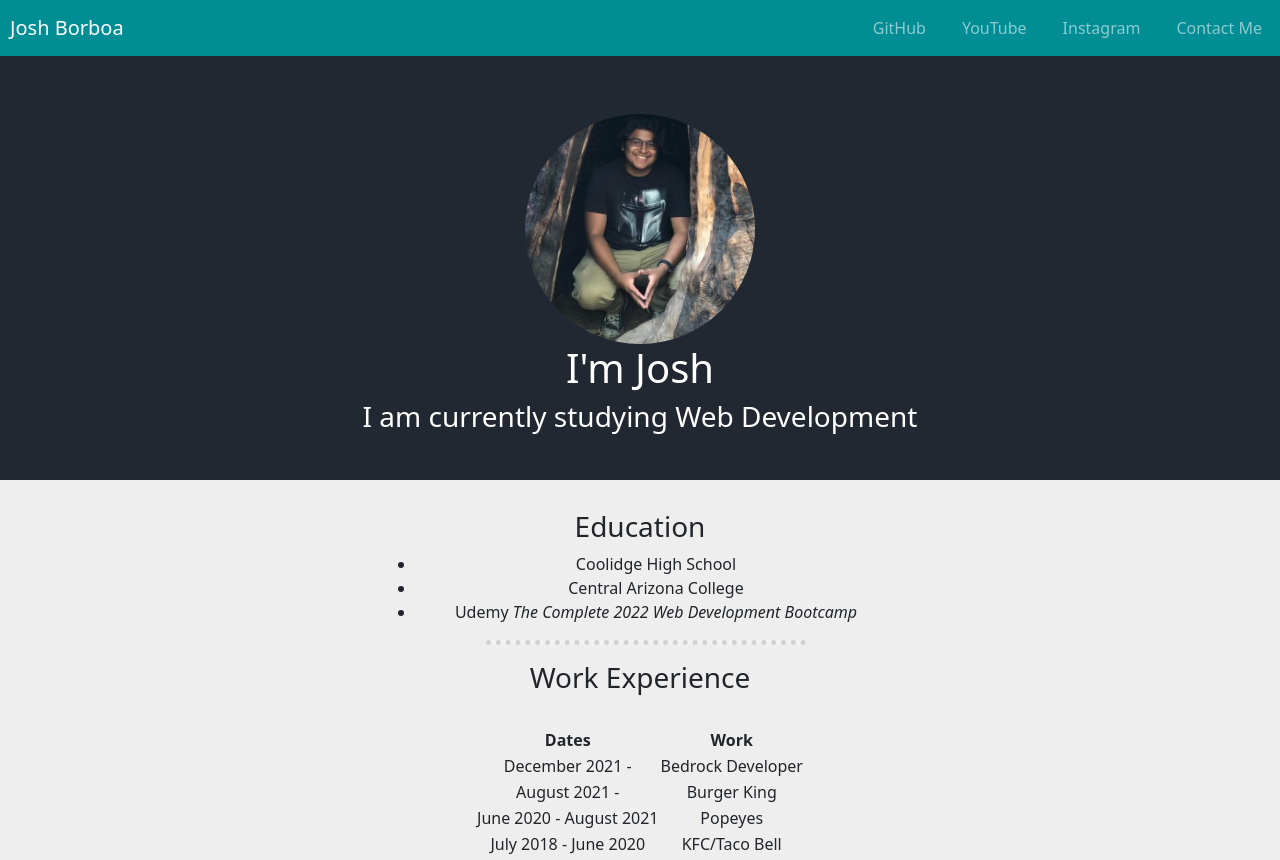
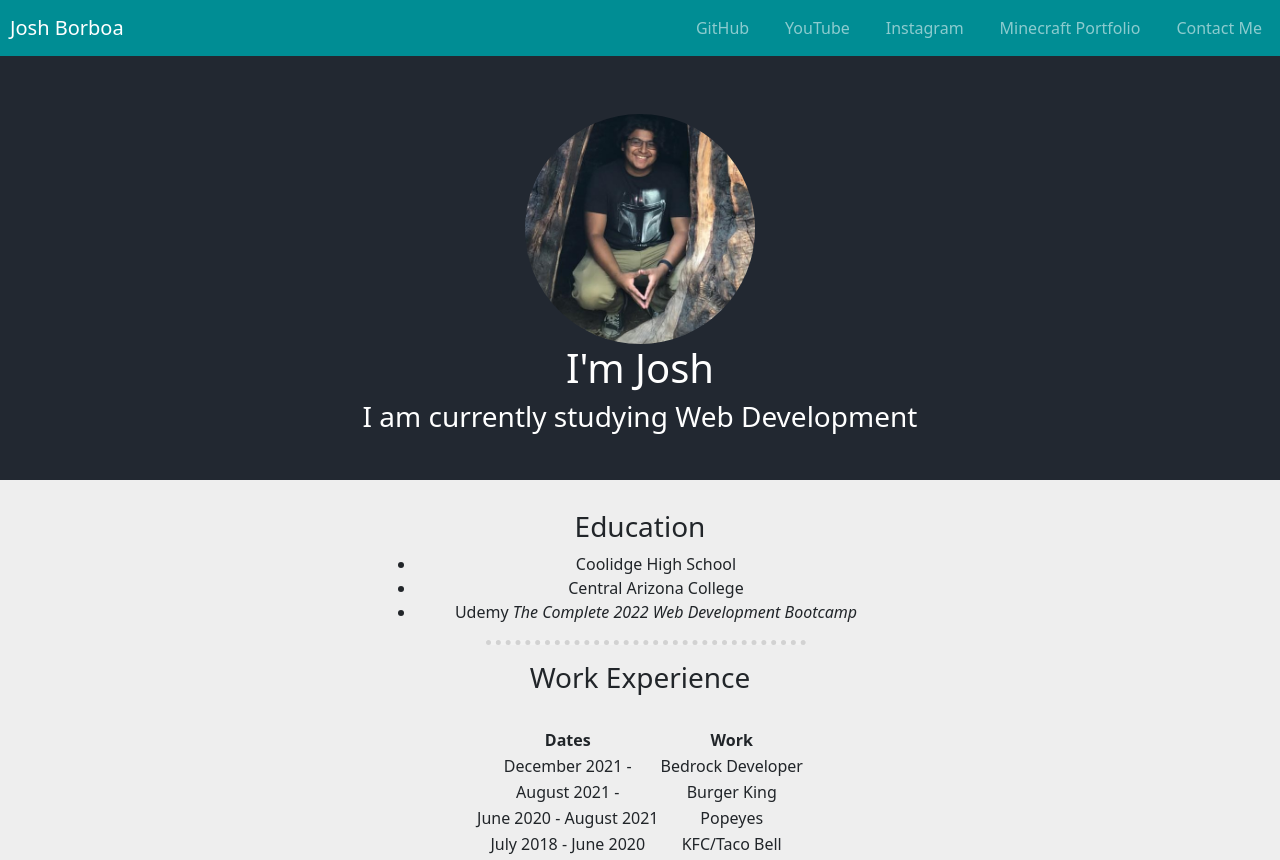
Before and after one commit to Josh-Borboa/My-Website, a plain HTML site: page index.html in a window 1280 px wide. Shown: the top 860 px of the page. Drawn offline with nearby package versions, Linux system fonts and the light colour scheme.

Commit message:
Update index.html
Added Minecraft Portfolio to nav bar

```diff
--- a/index.html
+++ b/index.html
@@ -31,6 +31,7 @@
         <span class="navbar-toggler-icon"></span>
       </button>
       <div class="collapse navbar-collapse" id="navbarSupportedContent">
+        <!-- Nav Links -->
         <ul class="navbar-nav ms-auto mb-2 mb-lg-0">
           <li class="nav-item">
             <a class="nav-link" href="https://github.com/Josh-Borboa" target="_blank">GitHub</a>
@@ -40,6 +41,9 @@
           </li>
           <li class="nav-item">
             <a class="nav-link" href="https://www.instagram.com/josh_borboa/" target="_blank">Instagram</a>
+          </li>
+          <li class="nav-item">
+            <a class="nav-link" href="https://z3r0th3h3ro.weebly.com/" target="_blank">Minecraft Portfolio</a>
           </li>
           <li class="nav-item">
             <a class="nav-link" href="mailto:borboaj19@gmail.com">Contact Me</a>
```
